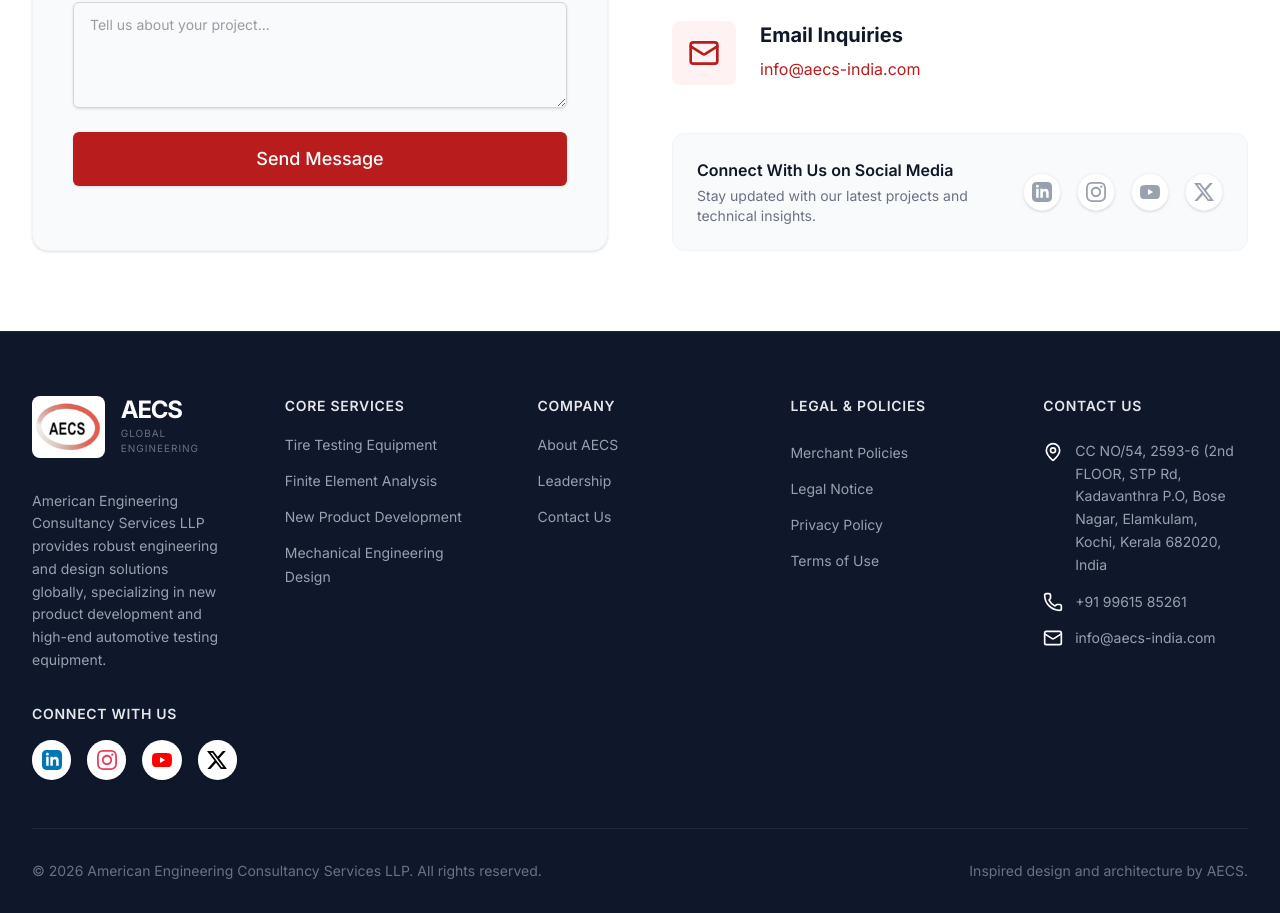
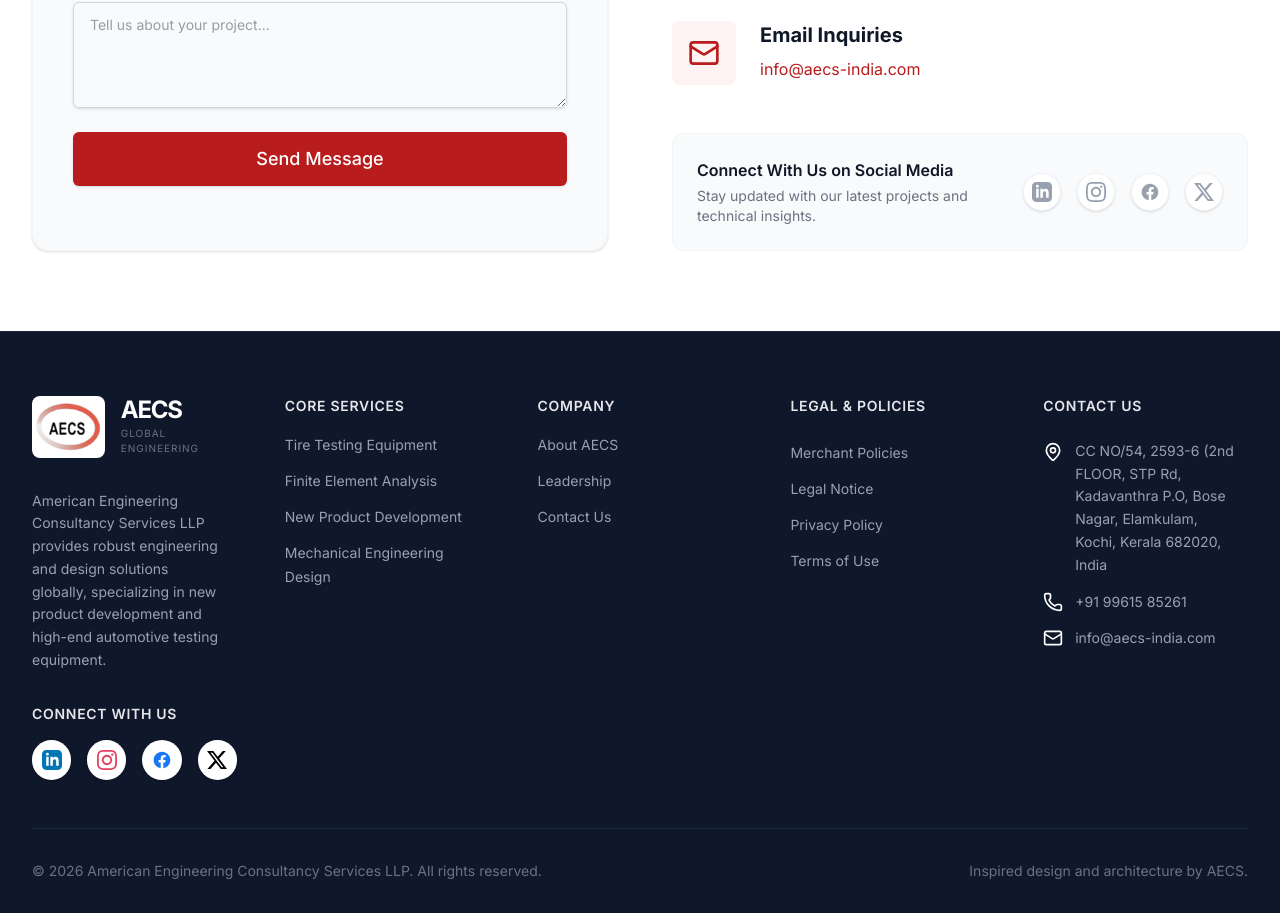
Before and after one commit to aegdefense-code/aecs-clone, a React (Vite) app: page / in a window 1280 px wide. Shown: the part 6238-7151 px from the top of the page. Built offline with nearby package versions, Linux system fonts and the light colour scheme.

Commit message:
Update social media links in footer and contact components

```diff
--- a/src/components/Contact.jsx
+++ b/src/components/Contact.jsx
@@ -172,22 +172,26 @@
                 <p className="text-sm text-gray-500">Stay updated with our latest projects and technical insights.</p>
               </div>
               <div className="flex space-x-4 mt-4 md:mt-0">
-                <a href="#" className="p-2 bg-white rounded-full shadow-sm text-gray-400 hover:text-[#0077B5] transition-colors border border-gray-100">
+                <a href="https://www.linkedin.com/company/american-engineering-consultancy-services/?viewAsMember=true" target="_blank" rel="noopener noreferrer" className="p-2 bg-white rounded-full shadow-sm text-gray-400 hover:text-[#0077B5] transition-colors border border-gray-100">
+                  <span className="sr-only">LinkedIn</span>
                   <svg className="h-5 w-5" fill="currentColor" viewBox="0 0 24 24" aria-hidden="true">
                     <path d="M19 0h-14c-2.761 0-5 2.239-5 5v14c0 2.761 2.239 5 5 5h14c2.762 0 5-2.239 5-5v-14c0-2.761-2.238-5-5-5zm-11 19h-3v-11h3v11zm-1.5-12.268c-.966 0-1.75-.79-1.75-1.764s.784-1.764 1.75-1.764 1.75.79 1.75 1.764-.783 1.764-1.75 1.764zm13.5 12.268h-3v-5.604c0-3.368-4-3.113-4 0v5.604h-3v-11h3v1.765c1.396-2.586 7-2.777 7 2.476v6.759z" />
                   </svg>
                 </a>
-                <a href="#" className="p-2 bg-white rounded-full shadow-sm text-gray-400 hover:text-[#E4405F] transition-colors border border-gray-100">
+                <a href="https://www.instagram.com/aecsengg/" target="_blank" rel="noopener noreferrer" className="p-2 bg-white rounded-full shadow-sm text-gray-400 hover:text-[#E4405F] transition-colors border border-gray-100">
+                  <span className="sr-only">Instagram</span>
                   <svg className="h-5 w-5" fill="currentColor" viewBox="0 0 24 24" aria-hidden="true">
                     <path d="M12 2.163c3.204 0 3.584.012 4.85.07 3.252.148 4.771 1.691 4.919 4.919.058 1.265.069 1.645.069 4.849 0 3.205-.012 3.584-.069 4.849-.149 3.225-1.664 4.771-4.919 4.919-1.266.058-1.644.07-4.85.07-3.204 0-3.584-.012-4.849-.07-3.26-.149-4.771-1.699-4.919-4.92-.058-1.265-.07-1.644-.07-4.849 0-3.204.013-3.583.07-4.849.149-3.227 1.664-4.771 4.919-4.919 1.266-.057 1.645-.069 4.849-.069zm0-2.163c-3.259 0-3.667.014-4.947.072-4.358.2-6.78 2.618-6.98 6.98-.059 1.281-.073 1.689-.073 4.948 0 3.259.014 3.668.072 4.948.2 4.358 2.618 6.78 6.98 6.98 1.281.058 1.689.072 4.948.072 3.259 0 3.668-.014 4.948-.072 4.354-.2 6.782-2.618 6.979-6.98.059-1.28.073-1.689.073-4.948 0-3.259-.014-3.667-.072-4.947-.196-4.354-2.617-6.78-6.979-6.98-1.281-.059-1.69-.073-4.949-.073zm0 5.838c-3.403 0-6.162 2.759-6.162 6.162s2.759 6.163 6.162 6.163 6.162-2.759 6.162-6.163-2.759-6.162-6.162-6.162zm0 10.162c-2.209 0-4-1.79-4-4 0-2.209 1.791-4 4-4s4 1.791 4 4c0 2.21-1.791 4-4 4zm6.406-11.845c-.796 0-1.441.645-1.441 1.44s.645 1.44 1.441 1.44c.795 0 1.439-.645 1.439-1.44s-.644-1.44-1.439-1.44z" />
                   </svg>
                 </a>
-                <a href="#" className="p-2 bg-white rounded-full shadow-sm text-gray-400 hover:text-[#FF0000] transition-colors border border-gray-100">
+                <a href="https://www.facebook.com/ameri.engin" target="_blank" rel="noopener noreferrer" className="p-2 bg-white rounded-full shadow-sm text-gray-400 hover:text-[#1877F2] transition-colors border border-gray-100">
+                  <span className="sr-only">Facebook</span>
                   <svg className="h-5 w-5" fill="currentColor" viewBox="0 0 24 24" aria-hidden="true">
-                    <path d="M23.498 6.186a3.016 3.016 0 0 0-2.122-2.136C19.505 3.545 12 3.545 12 3.545s-7.505 0-9.377.505A3.017 3.017 0 0 0 .502 6.186C0 8.07 0 12 0 12s0 3.93.502 5.814a3.016 3.016 0 0 0 2.122 2.136c1.871.505 9.376.505 9.376.505s7.505 0 9.377-.505a3.015 3.015 0 0 0 2.122-2.136C24 15.93 24 12 24 12s0-3.93-.502-5.814zM9.545 15.568V8.432L15.818 12l-6.273 3.568z" />
+                    <path d="M22 12c0-5.523-4.477-10-10-10S2 6.477 2 12c0 4.991 3.657 9.128 8.438 9.878v-6.987h-2.54V12h2.54V9.797c0-2.506 1.492-3.89 3.777-3.89 1.094 0 2.238.195 2.238.195v2.46h-1.26c-1.243 0-1.63.771-1.63 1.562V12h2.773l-.443 2.89h-2.33v6.988C18.343 21.128 22 16.991 22 12z" />
                   </svg>
                 </a>
-                <a href="https://twitter.com" target="_blank" rel="noopener noreferrer" className="p-2 bg-white rounded-full shadow-sm text-gray-400 hover:text-[#000000] transition-colors border border-gray-100">
+                <a href="https://x.com/AECSIndia" target="_blank" rel="noopener noreferrer" className="p-2 bg-white rounded-full shadow-sm text-gray-400 hover:text-[#000000] transition-colors border border-gray-100">
+                  <span className="sr-only">X (formerly Twitter)</span>
                   <svg className="h-5 w-5" fill="currentColor" viewBox="0 0 24 24" aria-hidden="true">
                     <path d="M18.901 1.153h3.68l-8.04 9.19L24 22.846h-7.406l-5.8-7.584-6.638 7.584H.474l8.6-9.83L0 1.154h7.594l5.243 6.932L18.901 1.153zm-1.29 19.497h2.039L6.486 3.24H4.298l13.313 17.41z" />
                   </svg>
--- a/src/components/Footer.jsx
+++ b/src/components/Footer.jsx
@@ -27,26 +27,26 @@
             <div className="flex flex-col space-y-4">
               <h4 className="text-sm font-semibold text-gray-200 tracking-wider uppercase">Connect With Us</h4>
               <div className="flex space-x-4">
-                <a href="#" className="w-10 h-10 rounded-full bg-white flex items-center justify-center text-[#0077B5] hover:bg-gray-100 transition-all shadow-sm">
+                <a href="https://www.linkedin.com/company/american-engineering-consultancy-services/?viewAsMember=true" target="_blank" rel="noopener noreferrer" className="w-10 h-10 rounded-full bg-white flex items-center justify-center text-[#0077B5] hover:bg-gray-100 transition-all shadow-sm">
                   <span className="sr-only">LinkedIn</span>
                   <svg className="h-5 w-5" fill="currentColor" viewBox="0 0 24 24" aria-hidden="true">
                     <path d="M19 0h-14c-2.761 0-5 2.239-5 5v14c0 2.761 2.239 5 5 5h14c2.762 0 5-2.239 5-5v-14c0-2.761-2.238-5-5-5zm-11 19h-3v-11h3v11zm-1.5-12.268c-.966 0-1.75-.79-1.75-1.764s.784-1.764 1.75-1.764 1.75.79 1.75 1.764-.783 1.764-1.75 1.764zm13.5 12.268h-3v-5.604c0-3.368-4-3.113-4 0v5.604h-3v-11h3v1.765c1.396-2.586 7-2.777 7 2.476v6.759z" />
                   </svg>
                 </a>
-                <a href="#" className="w-10 h-10 rounded-full bg-white flex items-center justify-center text-[#E4405F] hover:bg-gray-100 transition-all shadow-sm">
+                <a href="https://www.instagram.com/aecsengg/" target="_blank" rel="noopener noreferrer" className="w-10 h-10 rounded-full bg-white flex items-center justify-center text-[#E4405F] hover:bg-gray-100 transition-all shadow-sm">
                   <span className="sr-only">Instagram</span>
                   <svg className="h-5 w-5" fill="currentColor" viewBox="0 0 24 24" aria-hidden="true">
                     <path d="M12 2.163c3.204 0 3.584.012 4.85.07 3.252.148 4.771 1.691 4.919 4.919.058 1.265.069 1.645.069 4.849 0 3.205-.012 3.584-.069 4.849-.149 3.225-1.664 4.771-4.919 4.919-1.266.058-1.644.07-4.85.07-3.204 0-3.584-.012-4.849-.07-3.26-.149-4.771-1.699-4.919-4.92-.058-1.265-.07-1.644-.07-4.849 0-3.204.013-3.583.07-4.849.149-3.227 1.664-4.771 4.919-4.919 1.266-.057 1.645-.069 4.849-.069zm0-2.163c-3.259 0-3.667.014-4.947.072-4.358.2-6.78 2.618-6.98 6.98-.059 1.281-.073 1.689-.073 4.948 0 3.259.014 3.668.072 4.948.2 4.358 2.618 6.78 6.98 6.98 1.281.058 1.689.072 4.948.072 3.259 0 3.668-.014 4.948-.072 4.354-.2 6.782-2.618 6.979-6.98.059-1.28.073-1.689.073-4.948 0-3.259-.014-3.667-.072-4.947-.196-4.354-2.617-6.78-6.979-6.98-1.281-.059-1.69-.073-4.949-.073zm0 5.838c-3.403 0-6.162 2.759-6.162 6.162s2.759 6.163 6.162 6.163 6.162-2.759 6.162-6.163-2.759-6.162-6.162-6.162zm0 10.162c-2.209 0-4-1.79-4-4 0-2.209 1.791-4 4-4s4 1.791 4 4c0 2.21-1.791 4-4 4zm6.406-11.845c-.796 0-1.441.645-1.441 1.44s.645 1.44 1.441 1.44c.795 0 1.439-.645 1.439-1.44s-.644-1.44-1.439-1.44z" />
                   </svg>
                 </a>
-                <a href="#" className="w-10 h-10 rounded-full bg-white flex items-center justify-center text-[#FF0000] hover:bg-gray-100 transition-all shadow-sm">
-                  <span className="sr-only">YouTube</span>
+                <a href="https://www.facebook.com/ameri.engin" target="_blank" rel="noopener noreferrer" className="w-10 h-10 rounded-full bg-white flex items-center justify-center text-[#1877F2] hover:bg-gray-100 transition-all shadow-sm">
+                  <span className="sr-only">Facebook</span>
                   <svg className="h-5 w-5" fill="currentColor" viewBox="0 0 24 24" aria-hidden="true">
-                    <path d="M23.498 6.186a3.016 3.016 0 0 0-2.122-2.136C19.505 3.545 12 3.545 12 3.545s-7.505 0-9.377.505A3.017 3.017 0 0 0 .502 6.186C0 8.07 0 12 0 12s0 3.93.502 5.814a3.016 3.016 0 0 0 2.122 2.136c1.871.505 9.376.505 9.376.505s7.505 0 9.377-.505a3.015 3.015 0 0 0 2.122-2.136C24 15.93 24 12 24 12s0-3.93-.502-5.814zM9.545 15.568V8.432L15.818 12l-6.273 3.568z" />
+                    <path d="M22 12c0-5.523-4.477-10-10-10S2 6.477 2 12c0 4.991 3.657 9.128 8.438 9.878v-6.987h-2.54V12h2.54V9.797c0-2.506 1.492-3.89 3.777-3.89 1.094 0 2.238.195 2.238.195v2.46h-1.26c-1.243 0-1.63.771-1.63 1.562V12h2.773l-.443 2.89h-2.33v6.988C18.343 21.128 22 16.991 22 12z" />
                   </svg>
                 </a>
-                <a href="https://twitter.com" target="_blank" rel="noopener noreferrer" className="w-10 h-10 rounded-full bg-white flex items-center justify-center text-[#000000] hover:bg-gray-100 transition-all shadow-sm">
-                  <span className="sr-only">Twitter</span>
+                <a href="https://x.com/AECSIndia" target="_blank" rel="noopener noreferrer" className="w-10 h-10 rounded-full bg-white flex items-center justify-center text-[#000000] hover:bg-gray-100 transition-all shadow-sm">
+                  <span className="sr-only">X (formerly Twitter)</span>
                   <svg className="h-5 w-5" fill="currentColor" viewBox="0 0 24 24" aria-hidden="true">
                     <path d="M18.901 1.153h3.68l-8.04 9.19L24 22.846h-7.406l-5.8-7.584-6.638 7.584H.474l8.6-9.83L0 1.154h7.594l5.243 6.932L18.901 1.153zm-1.29 19.497h2.039L6.486 3.24H4.298l13.313 17.41z" />
                   </svg>
```
